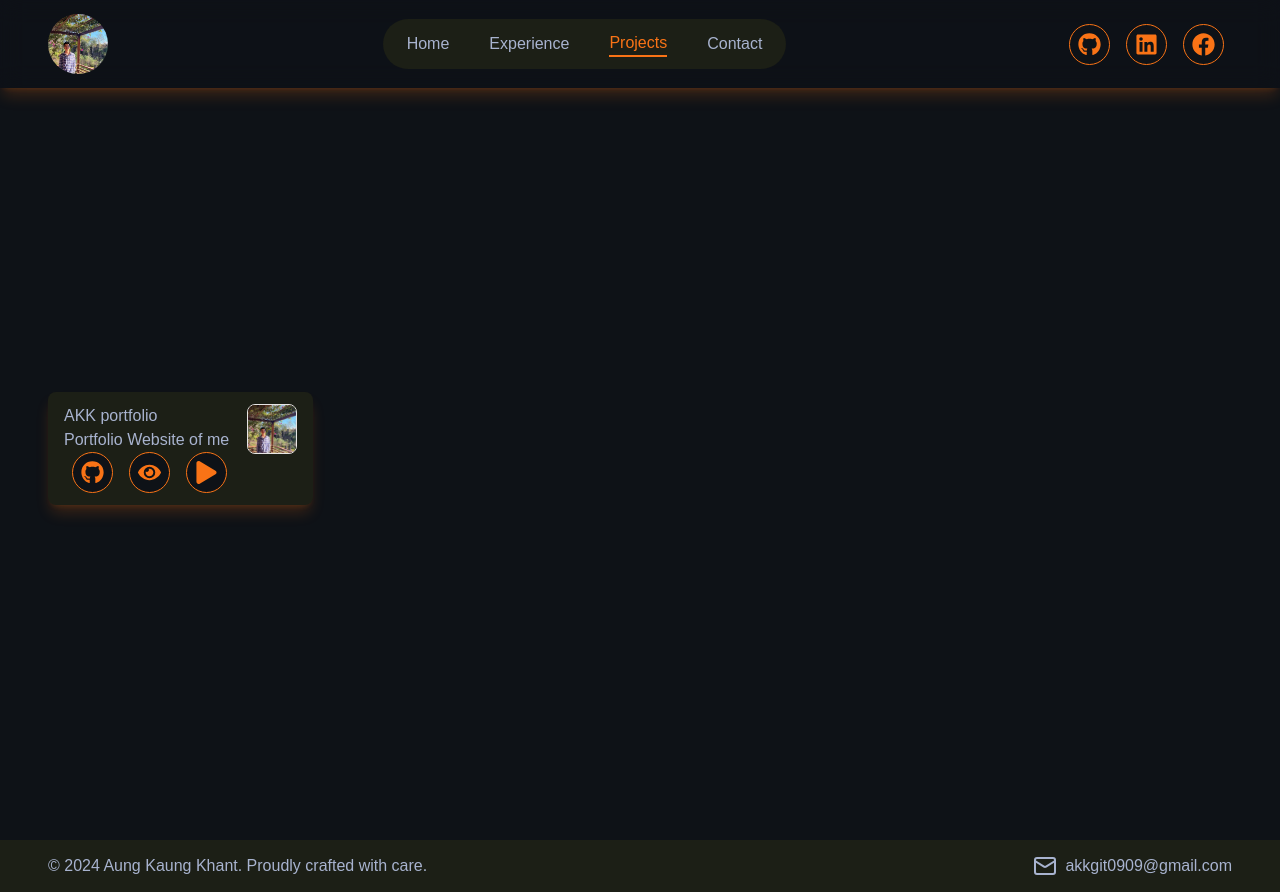
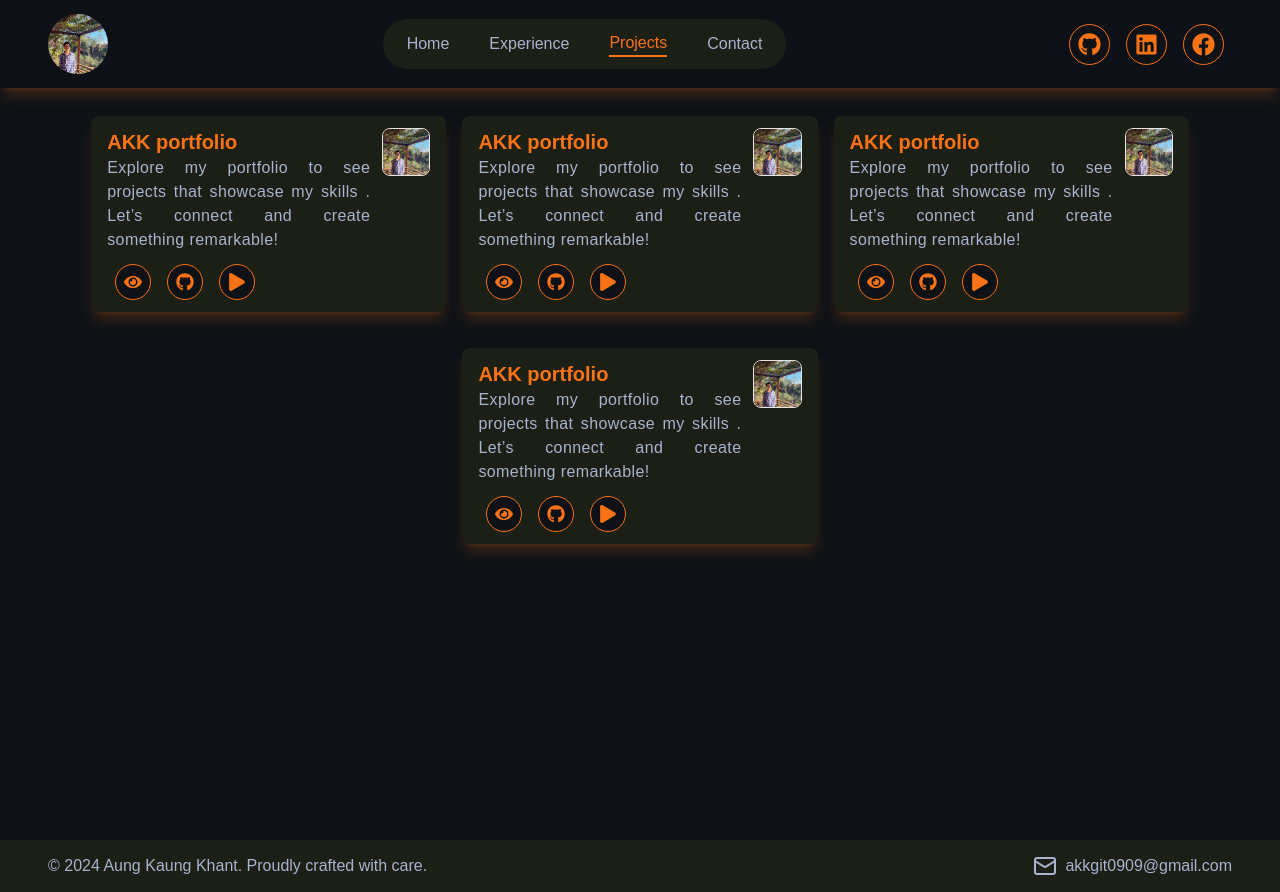
Before and after one commit to aungkaungkhant-nssh/AKK, a Next.js app: page /projects in a window 1280 px wide. Built offline with nearby package versions, Linux system fonts and the light colour scheme.

Commit message:
project section response design

```diff
--- a/app/experience/page.tsx
+++ b/app/experience/page.tsx
@@ -5,7 +5,7 @@ import MaxWidthWrapper from "@/components/wrappers/MaxWidthWrapper";
 export default function Experience() {
     return (
         <MaxWidthWrapper className="lg:h-screen flex gap-[45px] items-center relative text-center lg:text-left pt-32 lg:pt-24 px-4 sm:px-8 md:px-12">
-            <div className="flex flex-col lg:flex-row justify-between gap-4">
+            <div className="flex flex-col xl:flex-row justify-between gap-4">
                 <div className="flex-[2] bg-foreground text-tertiary px-4 py-3 rounded-lg shadow-lg shadow-primary/20">
                     <h1 className='text-2xl font-bold text-primary'>Work Experience</h1>
                     <ExperienceLists />
--- a/app/projects/page.tsx
+++ b/app/projects/page.tsx
@@ -3,10 +3,8 @@ import MaxWidthWrapper from "@/components/wrappers/MaxWidthWrapper";
 
 export default function Project() {
     return (
-        <MaxWidthWrapper className="lg:h-screen flex gap-[45px] items-center relative text-center lg:text-left pt-32 lg:pt-24 px-4 sm:px-8 md:px-12">
-            <div className="bg-foreground text-tertiary px-4 py-3 rounded-lg shadow-lg shadow-primary/20">
-                <ProjectLists />
-            </div>
+        <MaxWidthWrapper className="md:h-screen  relative  pt-32 lg:pt-24  px-4 sm:px-8 md:px-12">
+            <ProjectLists />
         </MaxWidthWrapper>
     )
 }
--- a/components/navigation/LinkItem.tsx
+++ b/components/navigation/LinkItem.tsx
@@ -5,10 +5,11 @@ import { motion } from "framer-motion";
 interface LinkGroupsProps {
     icon: React.ComponentType<{ className?: string; size?: number }>;
     link: string;
+    size?: number
     color?: string;
 }
 
-const LinkItem = ({ icon: Icon, link, color = "primary" }: LinkGroupsProps) => {
+const LinkItem = ({ icon: Icon, link, size = 23, color = "primary", }: LinkGroupsProps) => {
     return (
         <a href={link} target="_blank" rel="noopener noreferrer">
             <button className="text-white border border-primary rounded-full p-2 hover:bg-foreground mx-2">
@@ -27,7 +28,7 @@ const LinkItem = ({ icon: Icon, link, color = "primary" }: LinkGroupsProps) => {
                     }}
                     whileTap={{ scale: 0.9 }}
                 >
-                    <Icon className={`text-${color}`} size={23} />
+                    <Icon className={`text-${color}`} size={size} />
                 </motion.div>
             </button>
         </a>
--- a/components/navigation/SideMenu.tsx
+++ b/components/navigation/SideMenu.tsx
@@ -4,8 +4,9 @@ import { AnimatePresence, motion } from 'framer-motion'
 import Profile from "../home/Profile";
 import { IoClose } from "react-icons/io5";
 import MenuList from "./MenuList";
-import SocialLink from "./LinkItem";
+import socialLinks from "@/constants/socialLinks";
 import { useState } from "react";
+import LinkItem from "./LinkItem";
 const sidebarVariants = {
     open: { x: 0, transition: { type: 'spring', stiffness: 300, damping: 30 } },
     closed: { x: '100%', transition: { type: 'spring', stiffness: 300, damping: 30 } },
@@ -49,7 +50,16 @@ export default function SideMenu() {
                                     <MenuList className="flex-col " />
                                 </div>
                                 <div className="absolute bottom-0 left-[30%] ">
-                                    <SocialLink />
+                                    {
+                                        socialLinks.map((link, index) => (
+                                            <LinkItem
+                                                key={index}
+                                                icon={link.icon}
+                                                link={link.link}
+                                                color={link.color}
+                                            />
+                                        ))
+                                    }
                                 </div>
                             </div>
 
--- a/components/project/ProjectCard.tsx
+++ b/components/project/ProjectCard.tsx
@@ -5,16 +5,23 @@ import Pf from '@/public/images/pf.png'
 import Image from "next/image";
 import iconLinks from "@/constants/iconLinks";
 import LinkItem from "../navigation/LinkItem";
+import Link from "next/link";
 
 export default function ProjectCard() {
     return (
-        <div className={cn('flex items-start gap-3 ')}>
+        <div className="bg-foreground text-tertiary px-4 py-3 rounded-lg shadow-lg shadow-primary/20 w-[100%] md:w-[48%] lg:w-[30%]   mt-[20px]">
+            <div className={cn('flex items-start gap-3 justify-between')}>
                 <div>
                     <div>
-                    <h1>AKK portfolio</h1>
-                    <p>Portfolio Website of me</p>
+                        <Link href="/">
+                            <h1 className="text-xl text-primary font-bold">AKK portfolio</h1>
+                        </Link>
+
+                        <p className="text-tertiary tracking-wide text-justify">
+                            Explore my portfolio to see projects that showcase my skills . Let’s connect and create something remarkable!
+                        </p>
                     </div>
-                <div>
+                    <div className="mt-3">
                         {
                             iconLinks.map((link, index) => (
                                 <LinkItem
@@ -22,6 +29,7 @@ export default function ProjectCard() {
                                     icon={link.icon}
                                     link={link.link}
                                     color={link.color}
+                                    size={18}
                                 />
                             ))
                         }
@@ -32,10 +40,11 @@ export default function ProjectCard() {
                         src={Pf}
                         alt="akk"
                         className="border rounded-lg"
-                    width={50}
-                    height={50}
+                        width={150}
                     />
                 </div>
             </div>
+        </div>
+
     )
 }
--- a/components/project/ProjectLists.tsx
+++ b/components/project/ProjectLists.tsx
@@ -2,8 +2,12 @@ import ProjectCard from "./ProjectCard";
 
 const ProjectLists = () => {
     return (
-        <section>
+        <section className="flex flex-wrap gap-4 items-center justify-center">
             <ProjectCard />
+            <ProjectCard />
+            <ProjectCard />
+            <ProjectCard />
+
         </section>
     )
 }
--- a/constants/iconLinks.ts
+++ b/constants/iconLinks.ts
@@ -1,7 +1,7 @@
 import { FaGithub, FaEye, FaPlay } from 'react-icons/fa';
 const iconLinks = [
+    { icon: FaEye, link: "https://linkedin.com", color: "primary" },
     { icon: FaGithub, link: "https://github.com", color: "primary" },
-    { icon: FaEye, link: "https://linkedin.com", color: "primary" },
     { icon: FaPlay, link: "https://facebook.com", color: "primary" },
 ];
 
```
Lines whose indentation alone changed are shown as unchanged.
